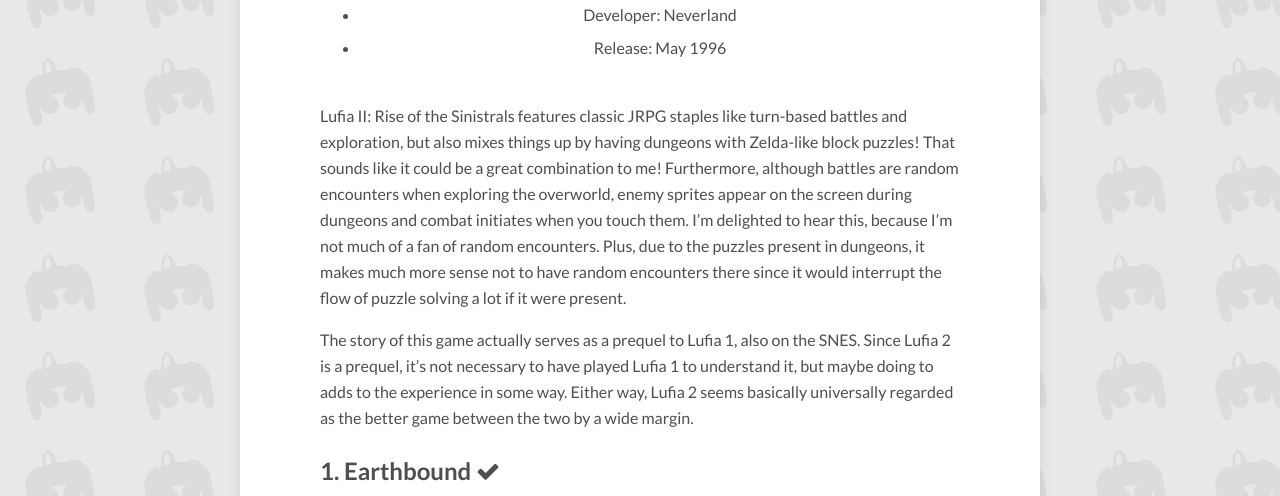
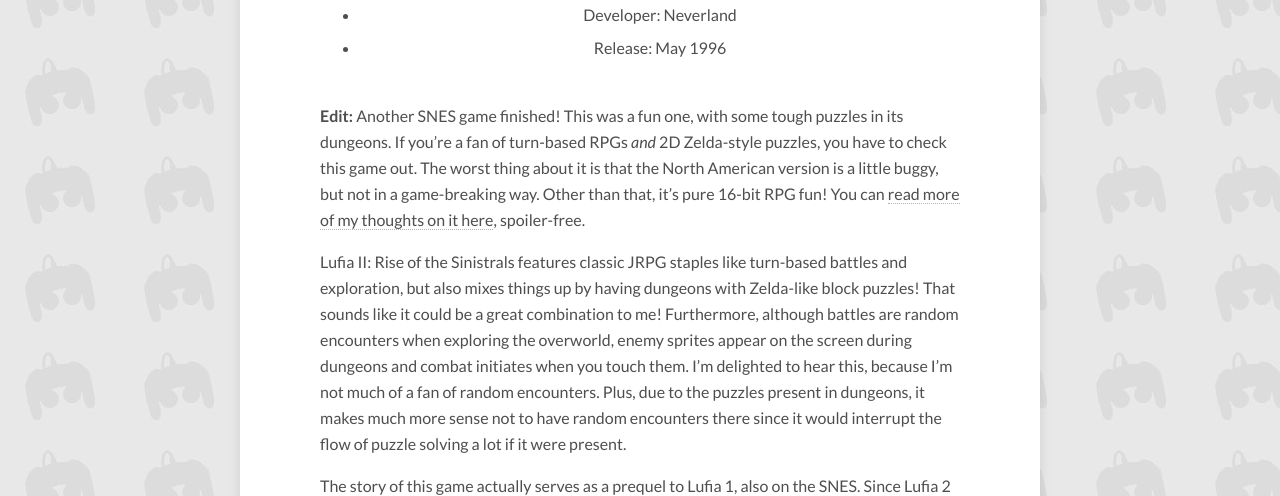
Before and after one commit to BravingTheBacklog/bravingthebacklog.github.io, a Jekyll site: the page built from _posts/2019-08-11-top-10-snes-games-in-my-backlog.md, in a window 1280 px wide and 900 px high, scrolled down 6861 px, cut to the strip 154-650 px from the top of the window. Built offline with Jekyll 4.4.1, drawn with Linux system fonts in a browser that asks for light colours; nearby versions of some CDN libraries; comment, search, counter and statistics services are not loaded; some of the changed text lies outside the part shown.

Commit message:
Check Lufia II off backlog list

```diff
--- a/_posts/2019-08-11-top-10-snes-games-in-my-backlog.md
+++ b/_posts/2019-08-11-top-10-snes-games-in-my-backlog.md
@@ -180,7 +180,15 @@
 Souls, so I don't have much of an opinion on the series myself. Given its
 reputation though, I'm certainly looking to experience this one myself!
 
-## 2. {% include game.html game="Lufia II Rise of the Sinistrals" %}
+## 2. {% include game.html game="Lufia II Rise of the Sinistrals" checkmark="" %}
+
+**Edit:** Another SNES game finished! This was a fun one, with some tough
+puzzles in its dungeons. If you're a fan of turn-based RPGs *and* 2D Zelda-style
+puzzles, you have to check this game out. The worst thing about it is that the
+North American version is a little buggy, but not in a game-breaking way. Other
+than that, it's pure 16-bit RPG fun! You can [read more of my thoughts on it
+here]({% post_url 2021-10-10-what-im-playing-no-143
+%}#LufiaII:RiseoftheSinistrals), spoiler-free.
 
 Lufia II: Rise of the Sinistrals features classic JRPG staples like turn-based
 battles and exploration, but also mixes things up by having dungeons with
```
Also changed, not shown: other parts of _posts/2019-08-11-top-10-snes-games-in-my-backlog.md (+1 -1 lines).
